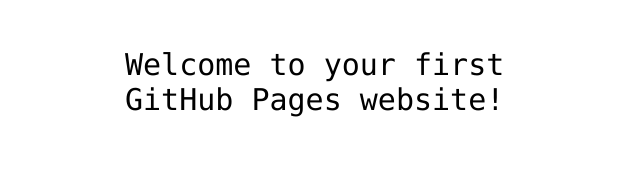
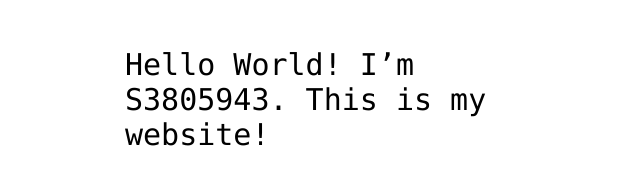
Before and after one commit to S3805943/S3805943.github.io, a plain HTML site: page index.html in a window 1280 px wide. Shown: the part 341-526 px from the top of the page, without its empty margins (315-955 px from the left). Drawn offline with Linux system fonts and the light colour scheme.

Commit message:
Add my username to index.html file

```diff
--- a/index.html
+++ b/index.html
@@ -12,7 +12,7 @@
 <img src="https://octodex.github.com/images/daftpunktocat-thomas.gif" id="octocat" alt="octocat-gif" />
 
 <!-- Change this code here by copy and pasting your template on line 15 -->
-<p>Welcome to your first GitHub Pages website!</p>
+<p>Hello World! I’m S3805943. This is my website!</p>
 
 </body>
 </html>
```
